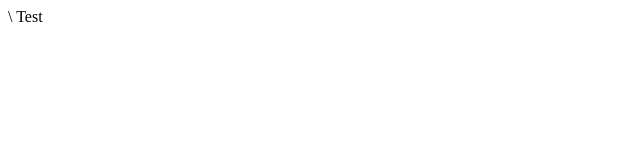
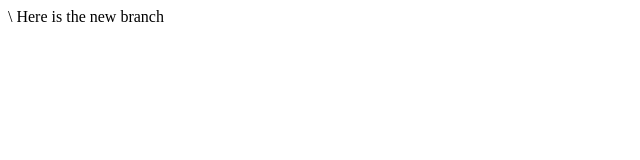
Before and after one commit to MythicalTheCoder/lecture1, a plain HTML site: page index.html in a window 1280 px wide. Shown: the whole page, without its empty margins (0-640 px from the left). Drawn offline with Linux system fonts and the light colour scheme.

Commit message:
Added new content

```diff
--- a/index.html
+++ b/index.html
@@ -4,7 +4,7 @@
     <title>Test</title>
 </head>
 <body>
-    Test
+    Here is the new branch
 </body>
 
 </html>
```
